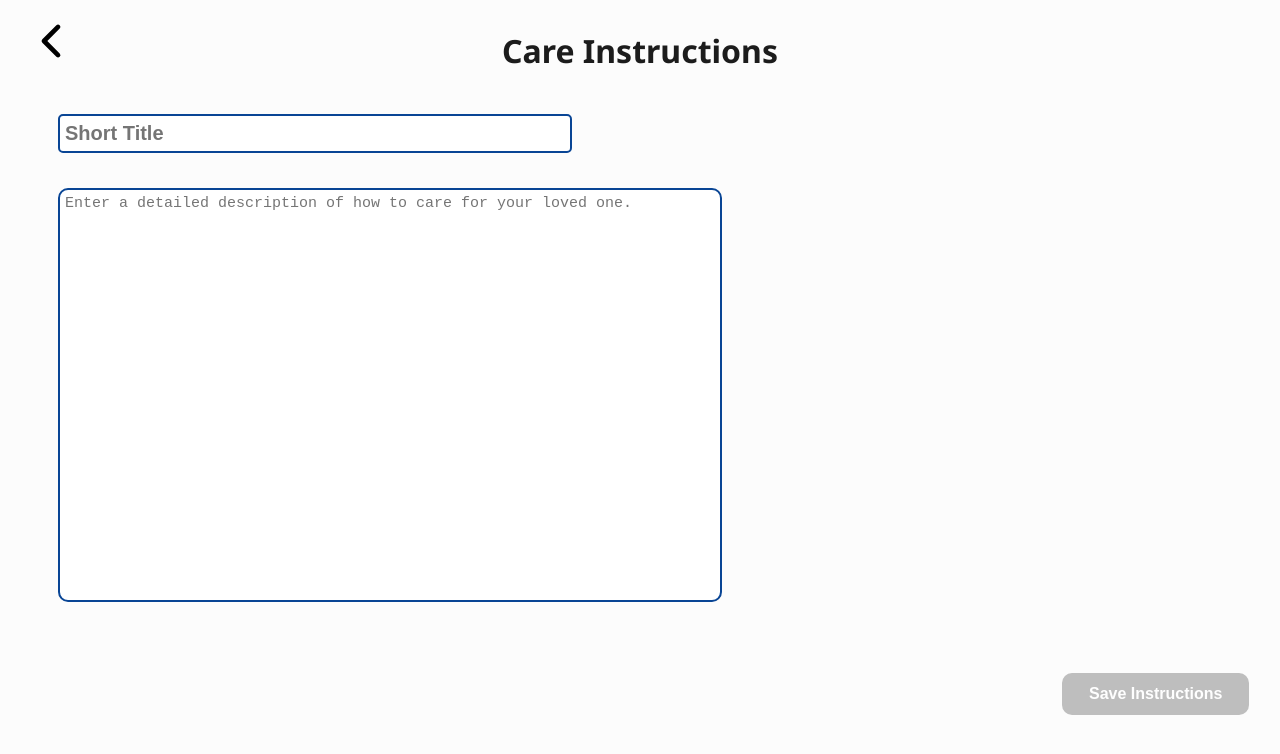
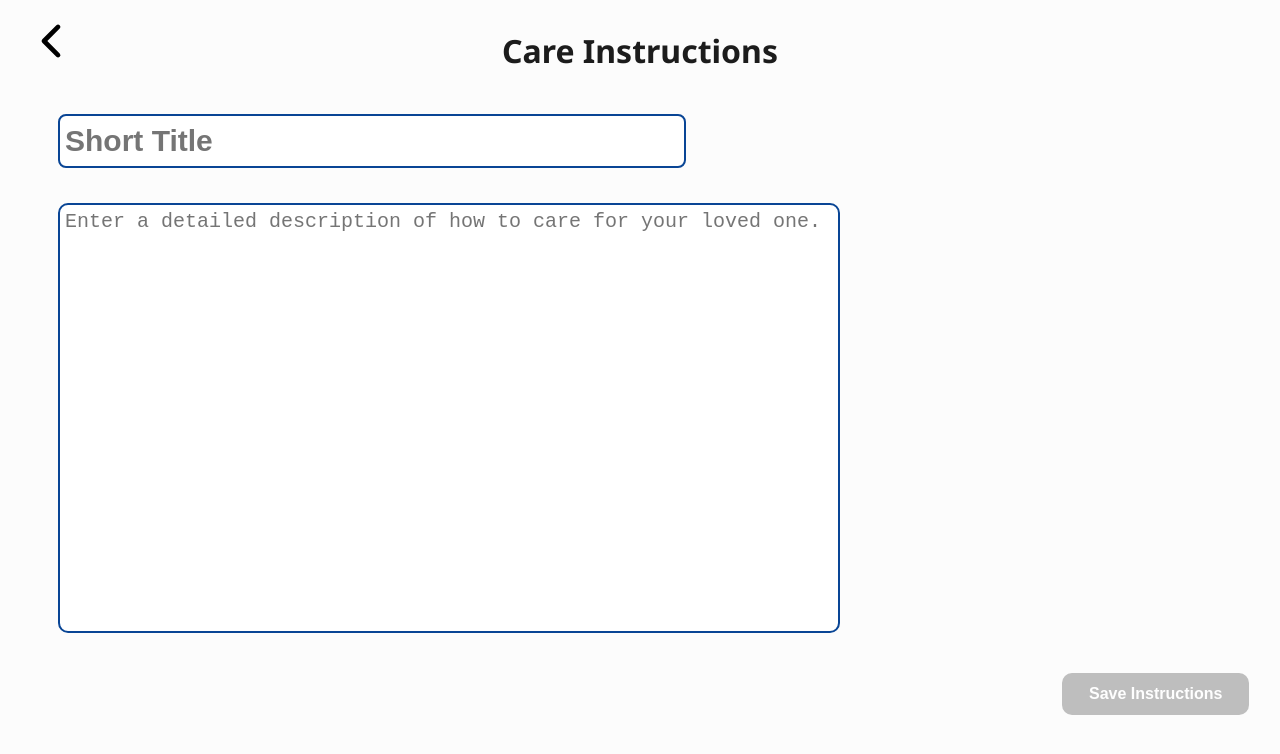
Before and after one commit to ojosproject/iris, a Next.js app: page /care_instructions/view in a window 1280 px wide. Shown: the top 754 px of the page. Built offline with nearby package versions, Linux system fonts and the light colour scheme.

Commit message:
fix(view.tsx): Fixed resizing input and font size

```diff
--- a/src/app/care_instructions/view/page.module.css
+++ b/src/app/care_instructions/view/page.module.css
@@ -61,27 +61,27 @@ Ojos Project
 }
 
 .input_care_title {
-  width: 500px;
-  height: 35px;
+  width: 80%;
+  height: 50px;
 
   margin-bottom: 35px;
   padding: 0 5px;
 
   border: solid #094595 2px;
-  border-radius: 5px;
-  font-size: 20px;
+  border-radius: 8px;
+  font-size: 30px;
   font-weight: bold;
 }
 
 .input_care_content {
   resize: none;
-  width: 650px;
-  min-height: 50dvh;
+  width: 100%;
+  min-height: 52dvh;
   padding: 5px;
 
   border: solid #094595 2px;
   border-radius: 10px;
-  font-size: 15px;
+  font-size: 20px;
 }
 
 .modal-overlay {
@@ -99,7 +99,8 @@ Ojos Project
 
 .modal-content {
   background: white;
-  padding: 20px;
+  padding: 10px;
   border-radius: 8px;
+  width: 100%;
   z-index: 1001; /* Higher than overlay to ensure visibility */
 }
```
